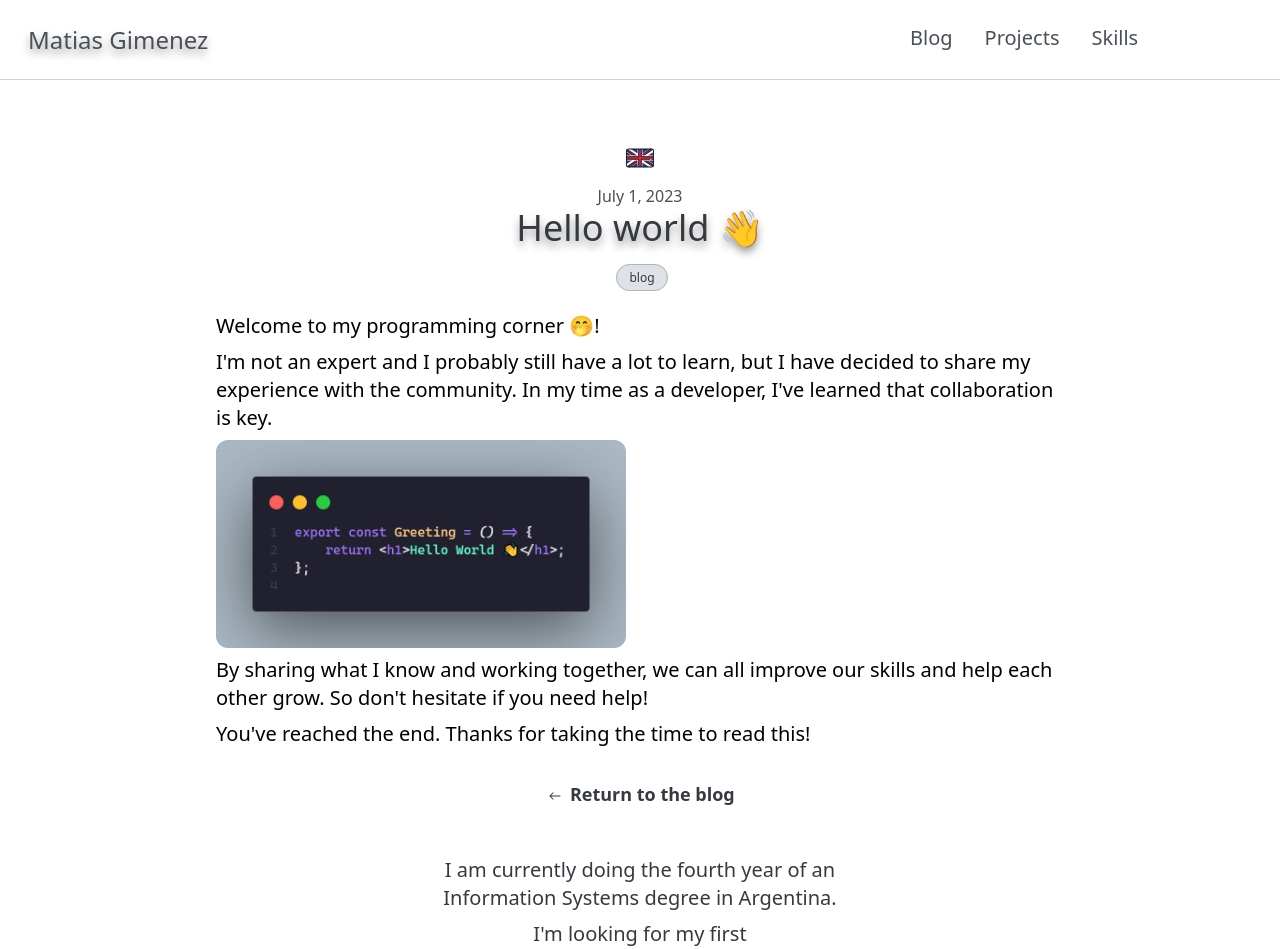
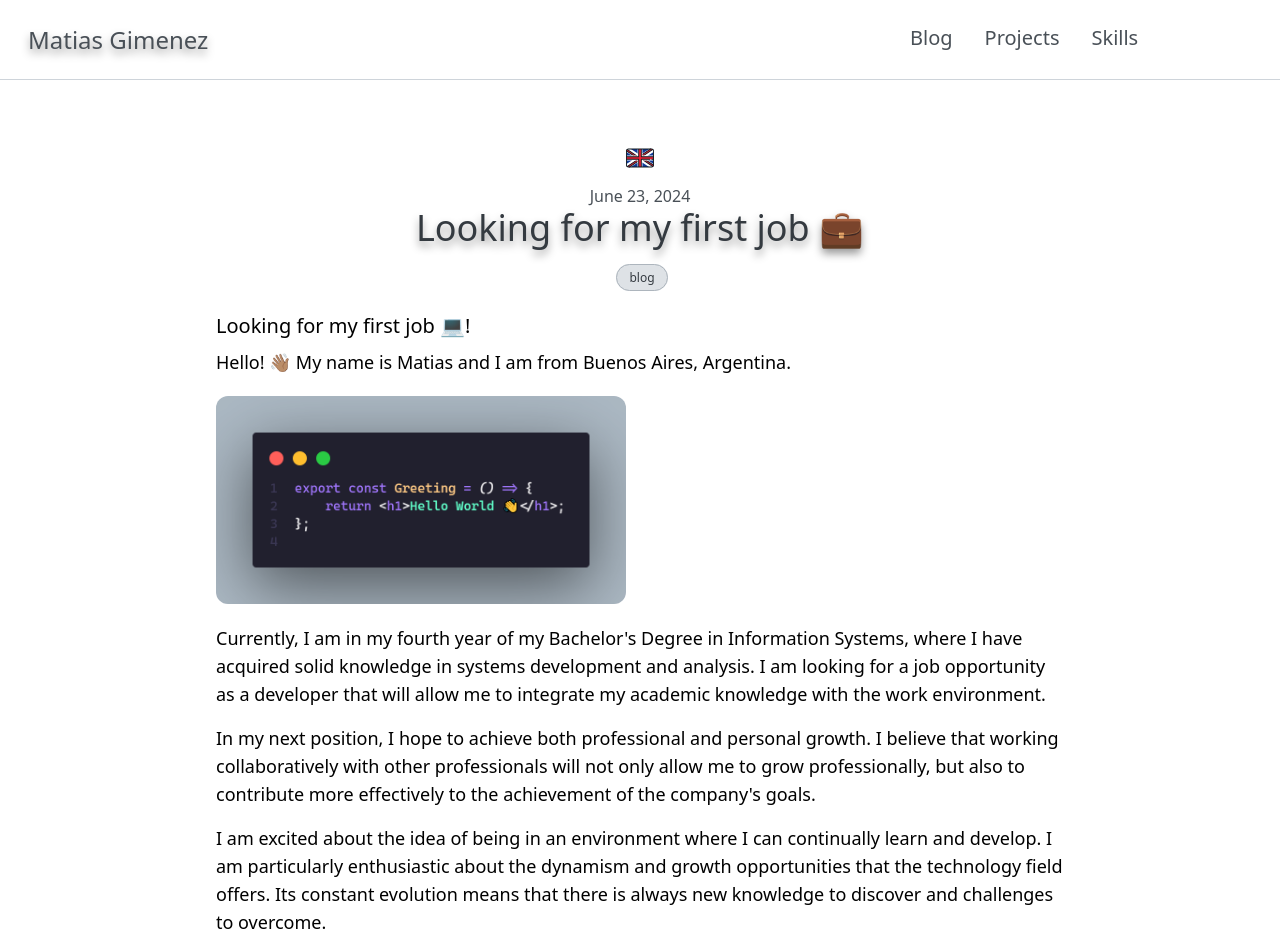
Before and after one commit to matiasgimenezdev/portfolio, a React (Vite) app: page /blog/hello-world in a window 1280 px wide. Shown: the top 949 px of the page. Built offline with nearby package versions, Linux system fonts and the light colour scheme; some icons are missing.

Commit message:
update article

```diff
--- a/public/articles/hello-world/hello-world-en.html
+++ b/public/articles/hello-world/hello-world-en.html
@@ -1,8 +1,6 @@
-<h5 class="font-medium text-xl">Welcome to my programming corner 🤭!</h5>
-<p class="py-2 md:text-xl">
-	I'm not an expert and I probably still have a lot to learn, but I have
-	decided to share my experience with the community. In my time as a
-	developer, I've learned that collaboration is key.
+<h5 class="font-medium text-xl">Looking for my first job 💻!</h5>
+<p class="py-2 mb-3 md:text-lg">
+	Hello! 👋🏽 My name is Matias and I am from Buenos Aires, Argentina.
 </p>
 <img
 	src="/images/articles/hello-world/hello.png"
@@ -10,10 +8,27 @@
 	class="h-52 rounded-xl"
 	draggable="false"
 />
-<p class="py-2 md:text-xl">
-	By sharing what I know and working together, we can all improve our skills
-	and help each other grow. So don't hesitate if you need help!
+<p class="py-2 mt-3 md:text-lg">
+	Currently, I am in my fourth year of my Bachelor's Degree in Information
+	Systems, where I have acquired solid knowledge in systems development and
+	analysis. I am looking for a job opportunity as a developer that will allow
+	me to integrate my academic knowledge with the work environment.
 </p>
-<p class="md:text-xl">
+<p class="py-2 md:text-lg">
+	In my next position, I hope to achieve both professional and personal
+	growth. I believe that working collaboratively with other professionals will
+	not only allow me to grow professionally, but also to contribute more
+	effectively to the achievement of the company's goals.
+</p>
+
+<p class="py-2 md:text-lg">
+	I am excited about the idea of being in an environment where I can
+	continually learn and develop. I am particularly enthusiastic about the
+	dynamism and growth opportunities that the technology field offers. Its
+	constant evolution means that there is always new knowledge to discover and
+	challenges to overcome.
+</p>
+
+<p class="md:text-lg">
 	You've reached the end. Thanks for taking the time to read this!
 </p>
--- a/src/data/articles.ts
+++ b/src/data/articles.ts
@@ -2,9 +2,9 @@ import { Article } from '../types';
 
 export const articles: Article[] = [
 	{
-		title: 'Hello world 👋',
-		date: 'Jul 1',
-		fullDate: 'July 1, 2023',
+		title: 'Looking for my first job 💼',
+		date: 'Jun 23',
+		fullDate: 'June 23, 2024',
 		tags: ['blog'],
 		path: '/blog/hello-world',
 		id: 'hello-world',
```
Also changed, not shown: public/articles/hello-world/hello-world-es.html (+25 -13 lines).
